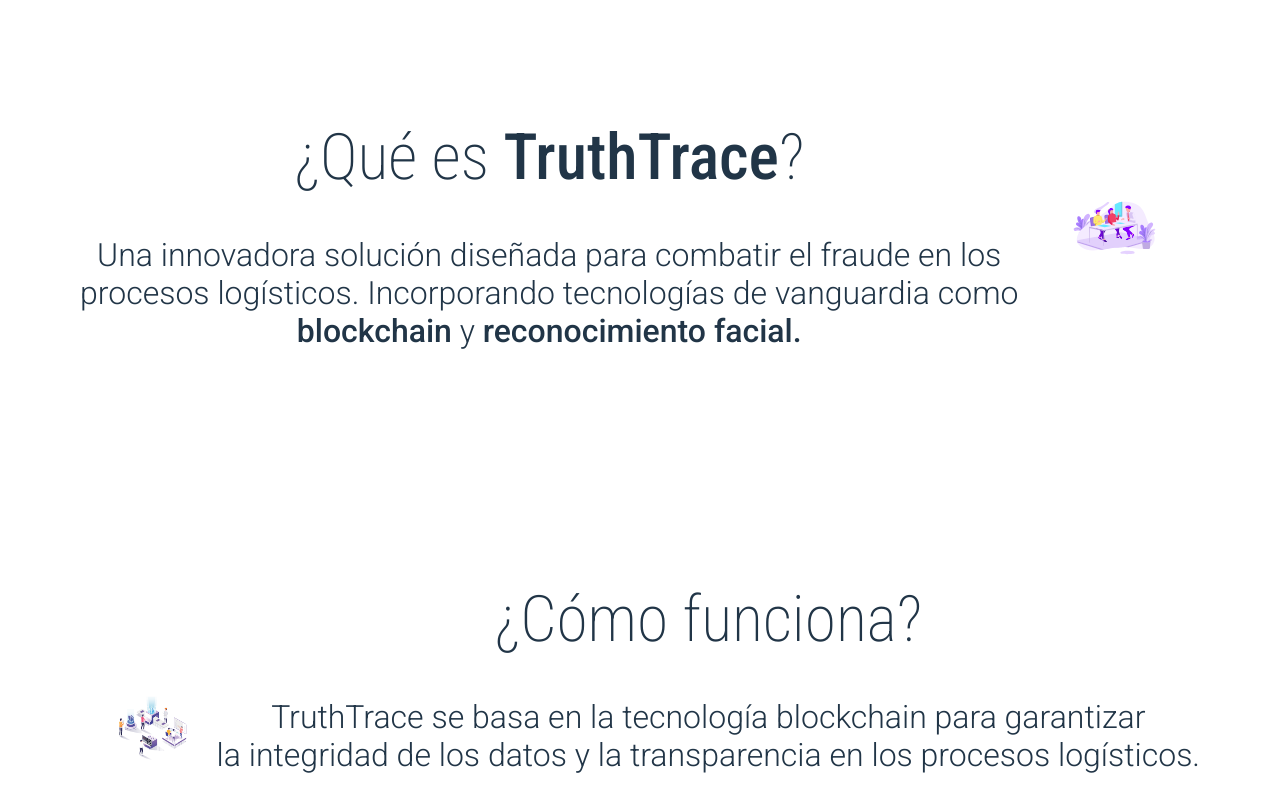
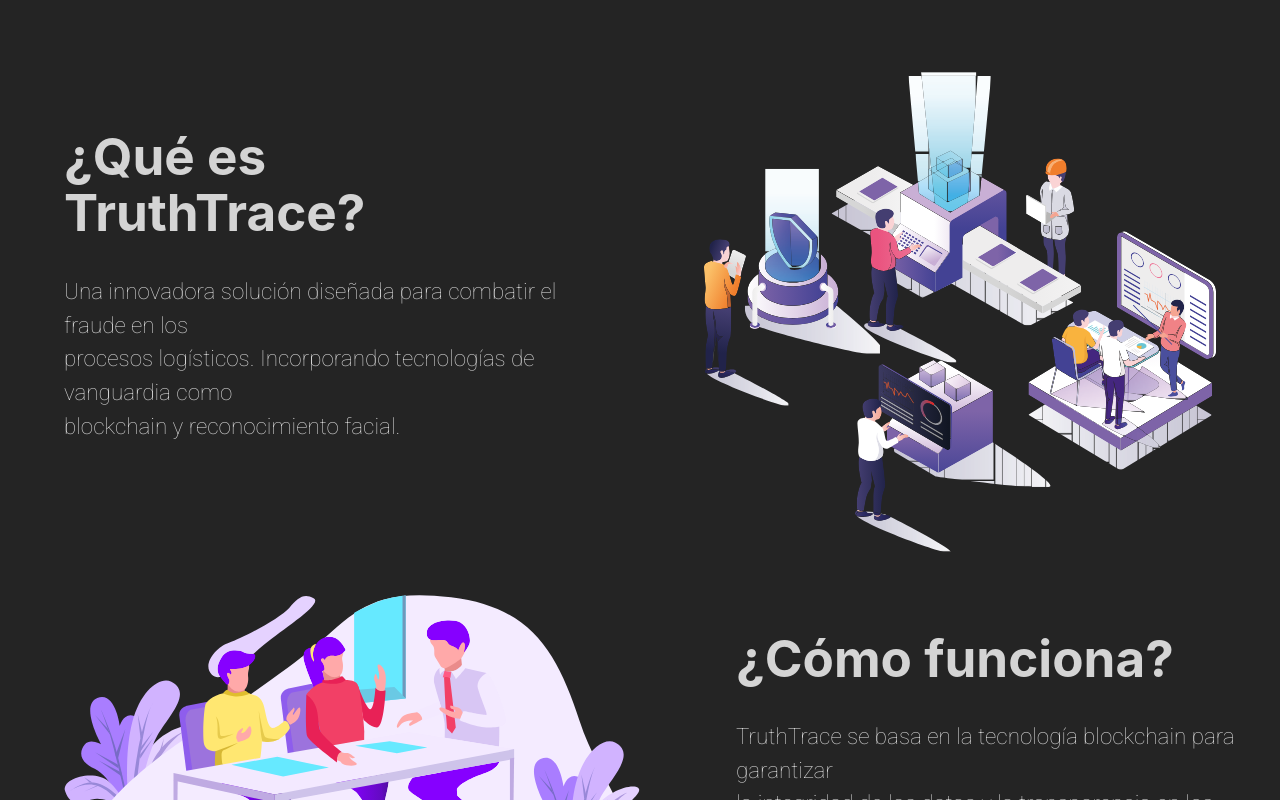
Before and after one commit to NaraHumanoUnlam/TruthTrace.Web, a React (Vite) app in the folder truthtrace-app/: page /about in a window 1280 px wide. Built offline with nearby package versions, Linux system fonts and the light colour scheme; a web font is replaced by a local one.

Commit message:
modificaciones de about

```diff
--- a/truthtrace-app/src/components/about/about.css
+++ b/truthtrace-app/src/components/about/about.css
@@ -1,49 +1,43 @@
-.box {
-    width: 100%;
-    margin: auto;
+.portada {
+    background-color: #242424;
+    color: #d4d4d4;
+    display: flex;
+    flex-direction: column;
+    gap: 10px;
+  }
+
+  .portada h1 {
     text-align: center;
   }
-
-.box h1{
-    font-family: 'Roboto Condensed';
-    font-style: light;
-    font-weight: 200;
-    font-size: 4em;
+  .background {
+    width:100%;
+    display: flex;
+    flex-direction: row;
+    justify-content: center;
+    align-items: center;
   }
 
-.box span{
-    font-weight: 500;
+  .background h1 {
+    text-align: left;
   }
 
-.text-wrapper span {
-    font-weight: 500;
+  .background p {
+    text-align: left;
+    font-weight: 200;
   }
 
-.box .text-wrapper {
-    font-family: "Roboto", Helvetica;
-    font-style: light;
-    font-size: 2em;
-    font-weight: 300;
-    letter-spacing: 0;
-    line-height: normal;
-    top: 0;
-    white-space: nowrap;
+  .box {
+    width: 40%;
+    margin: auto;
+  }
+  .img1 {
+    width:40%;
+    margin: auto;
+    margin-top: 72px;
   }
 
-
-.background .img {
-    width: 50%;
-    height: auto;
-    margin-right: -10px;
+  .img {
+    width:50%;
+    margin: auto;
+    margin-top: -72px;
   }
-.portada {
-    background-color: white;
-}
-
-.background {
-    display: grid;
-    grid-template-columns: repeat(2, 1fr);
-    justify-items: center;
-    align-items: center;
-    padding: 5em;
-}
--- a/truthtrace-app/src/components/about/about.jsx
+++ b/truthtrace-app/src/components/about/about.jsx
@@ -12,12 +12,13 @@
                 <p className="text-wrapper">Una innovadora solución diseñada para combatir el fraude en los<br />procesos logísticos.
                     Incorporando tecnologías de vanguardia como<br /><span>blockchain</span> y <span>reconocimiento facial.</span></p>
             </div>
-            <div className="img">
+
+            <div className="img1"><img src={imagen2} alt="security" /></div>
+        </div>
+        <div className="background">
+        <div className="img">
                 <img src={imagen1} alt="group meeting" />
             </div>
-        </div>
-        <div className="background">
-            <div className="img"><img src={imagen2} alt="security" /></div>
             <div className="box">
                 <h1>¿Cómo funciona?</h1>
                 <p className="text-wrapper">
```
Lines whose indentation alone changed are shown as unchanged.
